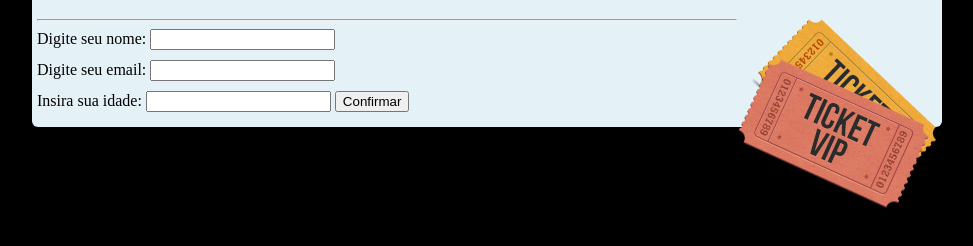
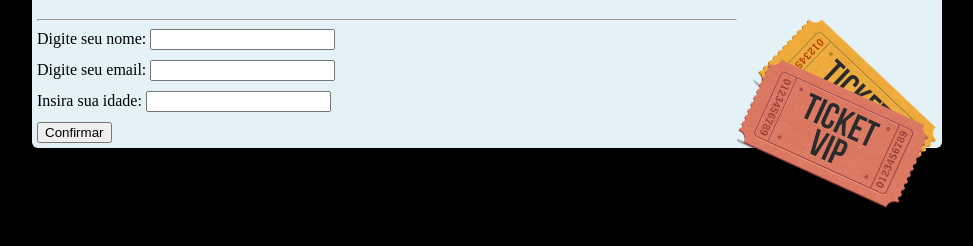
Before and after one commit to JujubaSalgada/venda-de-ingressos, a plain HTML site: page index.html in a window 1280 px wide. Shown: the part 116-362 px from the top of the page, without its empty margins (153-1126 px from the left). Drawn offline with Linux system fonts and the light colour scheme.

Commit message:
Update index.html

```diff
--- a/index.html
+++ b/index.html
@@ -20,7 +20,7 @@
 
         <span>Digite seu nome:</span> <input type="text" id="name"> <br>
         <span>Digite seu email:</span> <input type="text" id="name"> <br>
-        <span>Insira sua idade:</span> <input type="text" id="name">
+        <span>Insira sua idade:</span> <input type="text" id="name"> <br>
 
         <button onclick="confirmar()">Confirmar</button>
     </div>
```
